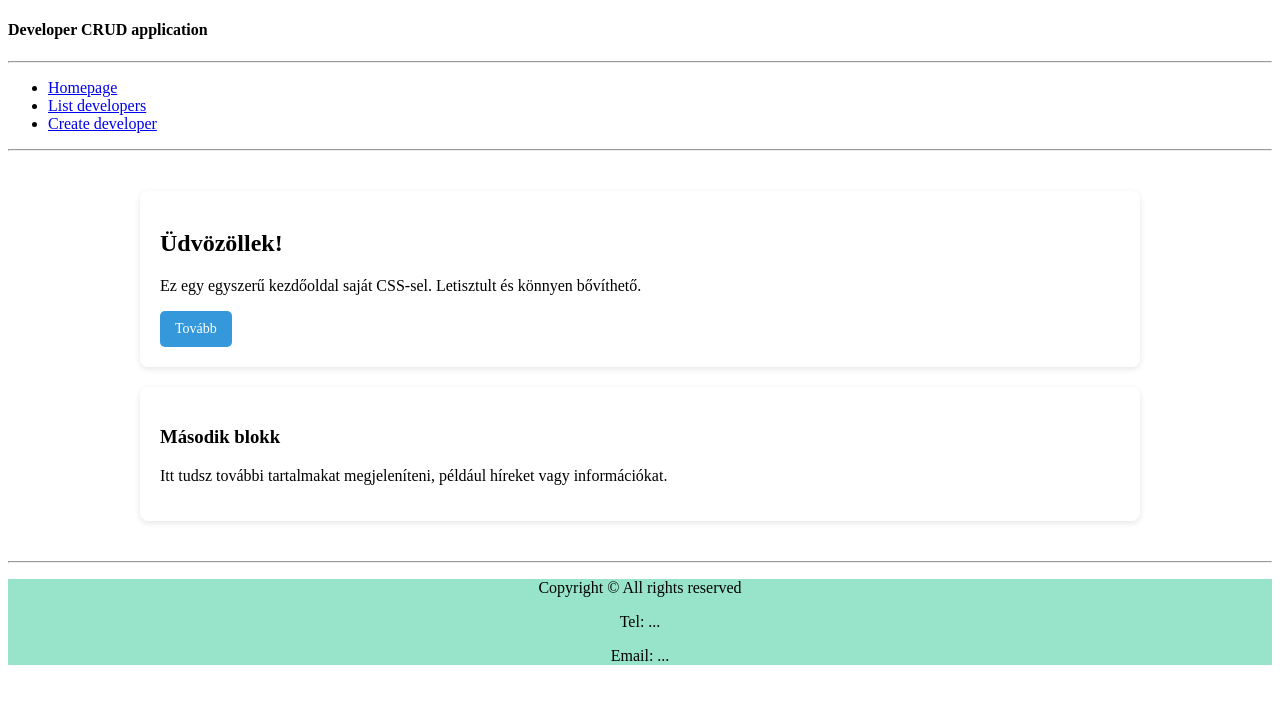
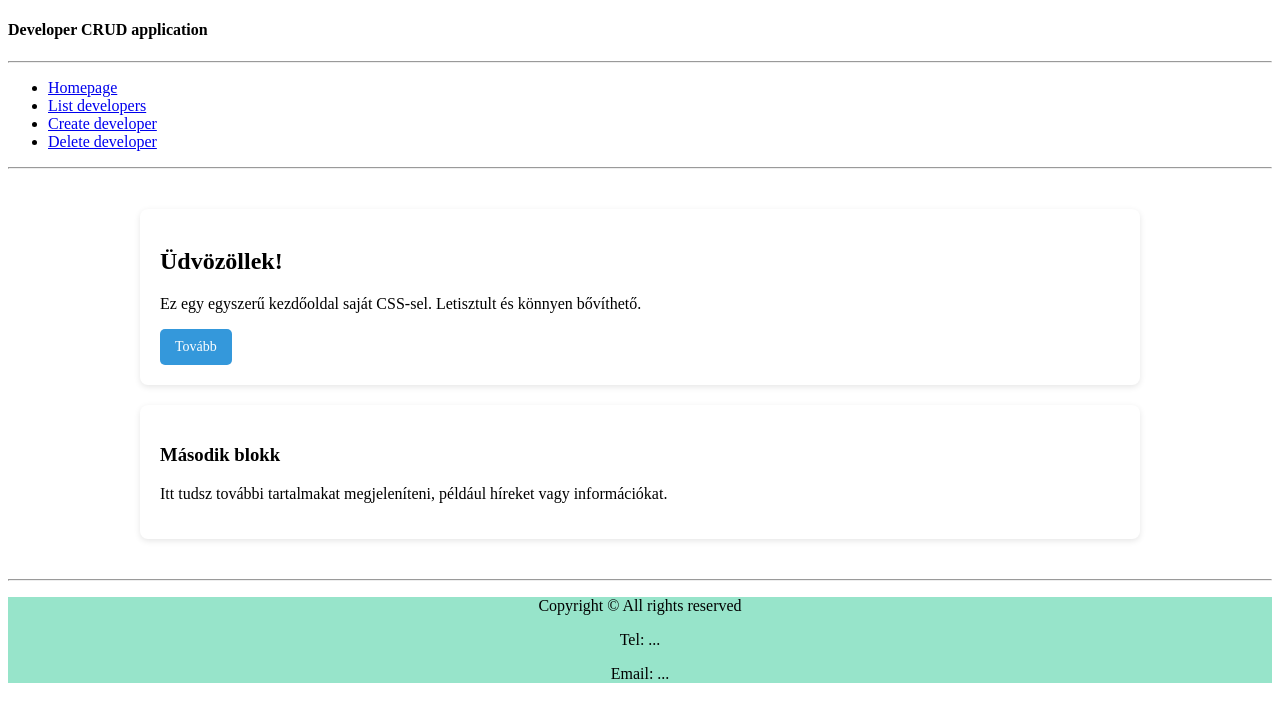
Before and after one commit to siposm/jrfr, an Angular app: page /homepage in a window 1280 px wide. Shown: the top 722 px of the page. Built offline with nearby package versions, Linux system fonts and the light colour scheme.

Commit message:
delete routing added

```diff
--- a/src/app/app-routing.module.ts
+++ b/src/app/app-routing.module.ts
@@ -3,12 +3,14 @@ import { RouterModule, Routes } from '@angular/router';
 import { ListComponent } from './list/list.component';
 import { HomepageComponent } from './homepage/homepage.component';
 import { CreateComponent } from './create/create.component';
+import { DeleteComponent } from './delete/delete.component';
 
 const routes: Routes = [
   { path: "", redirectTo: "homepage", pathMatch: "full" },
   { path: "list", component: ListComponent },
   { path: "homepage", component: HomepageComponent },
   { path: "create", component: CreateComponent },
+  { path: "delete", component: DeleteComponent },
   { path: "**", redirectTo: "homepage", pathMatch: "full" },
 ];
 
--- a/src/app/nav/nav.component.html
+++ b/src/app/nav/nav.component.html
@@ -2,4 +2,5 @@
     <li><a routerLink="homepage">Homepage</a></li>
     <li><a routerLink="list">List developers</a></li>
     <li><a routerLink="create">Create developer</a></li>
+    <li><a routerLink="delete">Delete developer</a></li>
 </ul>
```
